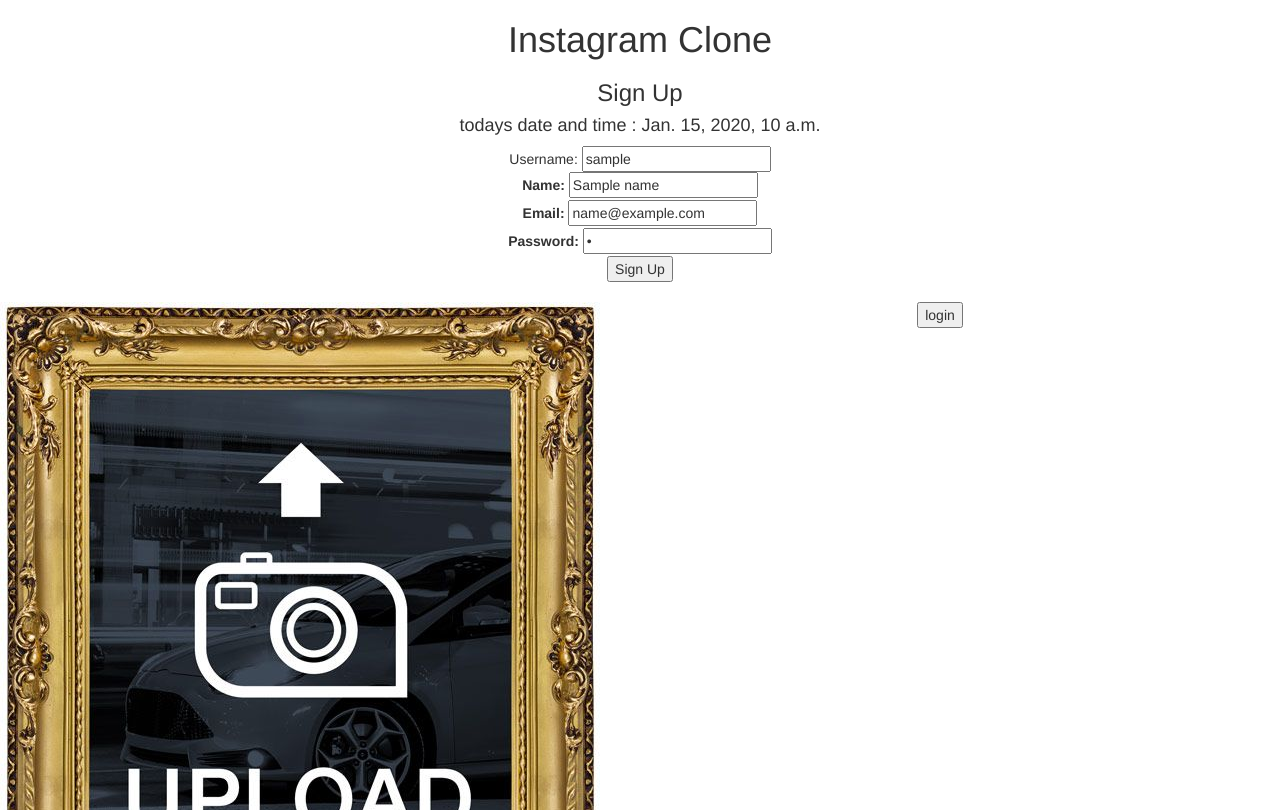
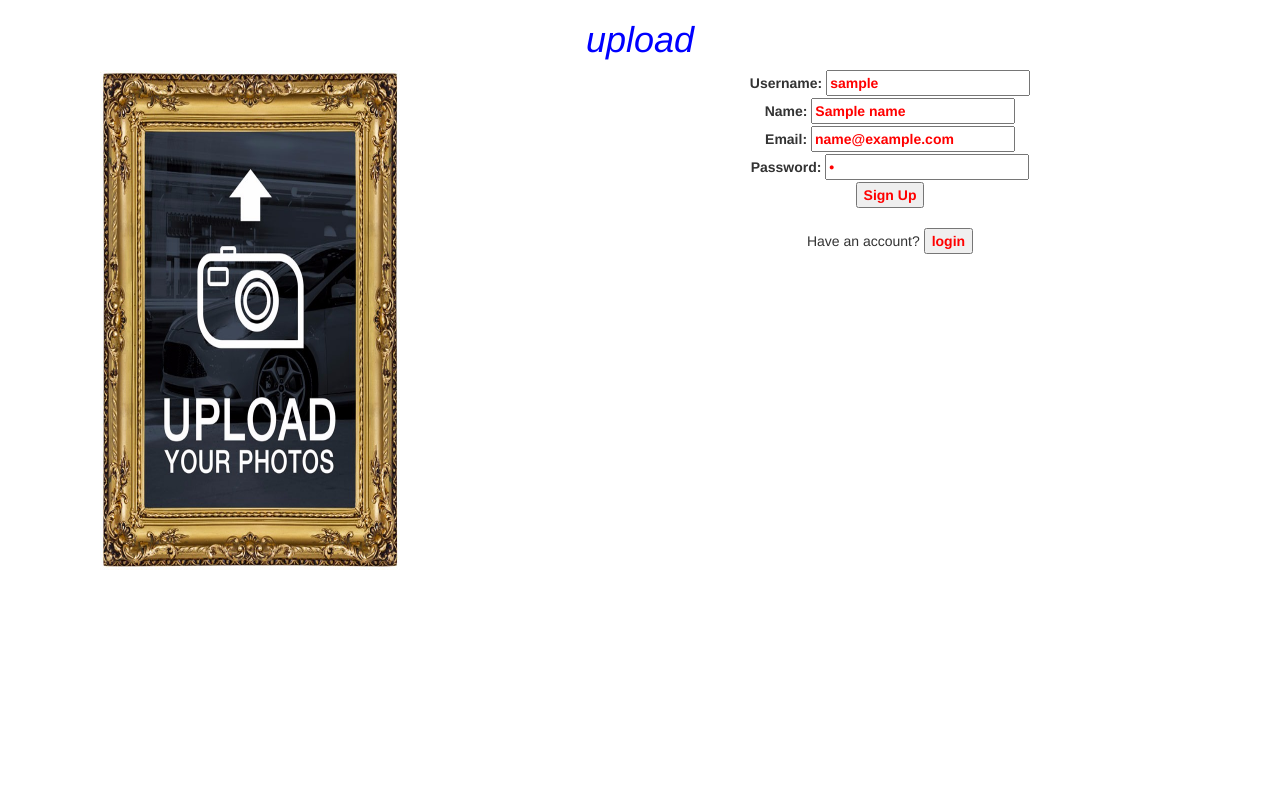
Before and after one commit to kirangarg/Final_project, a Django app: template upload/demoupload/templates/signup.html in a window 1280 px wide. Shown: the top 810 px of the page. After the commit the page ends 570 px from the top, so only its background shows below. Run offline with Django 3.2, Linux system fonts and the light colour scheme; the template is opened without the code that fills it: most values are stand-ins (such as "Sample title", 1, 10 or a date in 2020); some libraries are stand-ins or nearby versions.

Commit message:
image added

```diff
--- a/upload/demoupload/templates/signup.html
+++ b/upload/demoupload/templates/signup.html
@@ -1,24 +1,43 @@
 <!DOCTYPE html>
 <html>
 <head>
-    <title>bootstrap demo</title>
+    <title>Upload images</title>
     <meta charset="utf-8">
     <meta http-equiv="X-UA-Compatible" content="IE=edge">
     <meta name="viewport" content="width=device-width, initial-scale=1">
 	<!--bootstrap-->
 	<link href=" css/bootstrap.css" rel="stylesheet">
 </head>
+
+<style>
+background{color:red;}
+h1
+{
+	font-size=400px;
+    color:Blue;
+    text-align:center;
+    font-style:italic;
+ }
+div
+{
+	text-align:center;
+}
+input
+{
+	color:red;
+	font-weight:bold;
+}
+</style>
 <body>
-<center>
-<div class="main">
-    <h1> Instagram Clone</h1>
-    <h3>Sign Up</h3>
-    <h4>todays date and time : {{today}}</h4>
+<div>
+    <h1> upload</h1>
+    <div>
+        <img src="k.jpeg" align="left" height="500px" width="300px" hspace="100px">
+    </div>
+
     <form method="post">
     {% csrf_token %}
-
-
-        <div
+            <div>
             <label for="username">Username: </label>
             <input id="username" type="text" name="username" value="{{username}}">
             </div>
@@ -35,14 +54,12 @@
             <input id="password" type="password" name="password" value="{{password}}">
         </div>
             <input type="submit" value="Sign Up"><br><br>
-        <img src="upload\static\images\ab.jpg" align="left">
     </form>
     <form method="get" action="/login/">
-        <button type="submit">login</button>
-
+        Have an account?
+        <input type="submit" value = "login"></input>
     </form>
 </div>
-</center>
 <!--javascript files-->
 <!--jquery libray-->
 <script src="js/jquery-3.2.1.js">
```
Also changed, not shown: upload/views.py (+10 -7 lines), upload/db.sqlite3, upload/demoupload/templates/k.jpeg (added), upload/user_images/a.jpg.jpeg (added), upload/user_images/a.jpg_rlb9vyw.jpeg (added), upload/user_images/e.jpg.jpeg (added), upload/user_images/h.jpg.jpeg (added), upload/user_images/k.jpeg (renamed from upload/static/images/k.jpeg), upload/user_images/k_Dd3bEg1.jpeg (added). Lines whose indentation alone changed are shown as unchanged.
